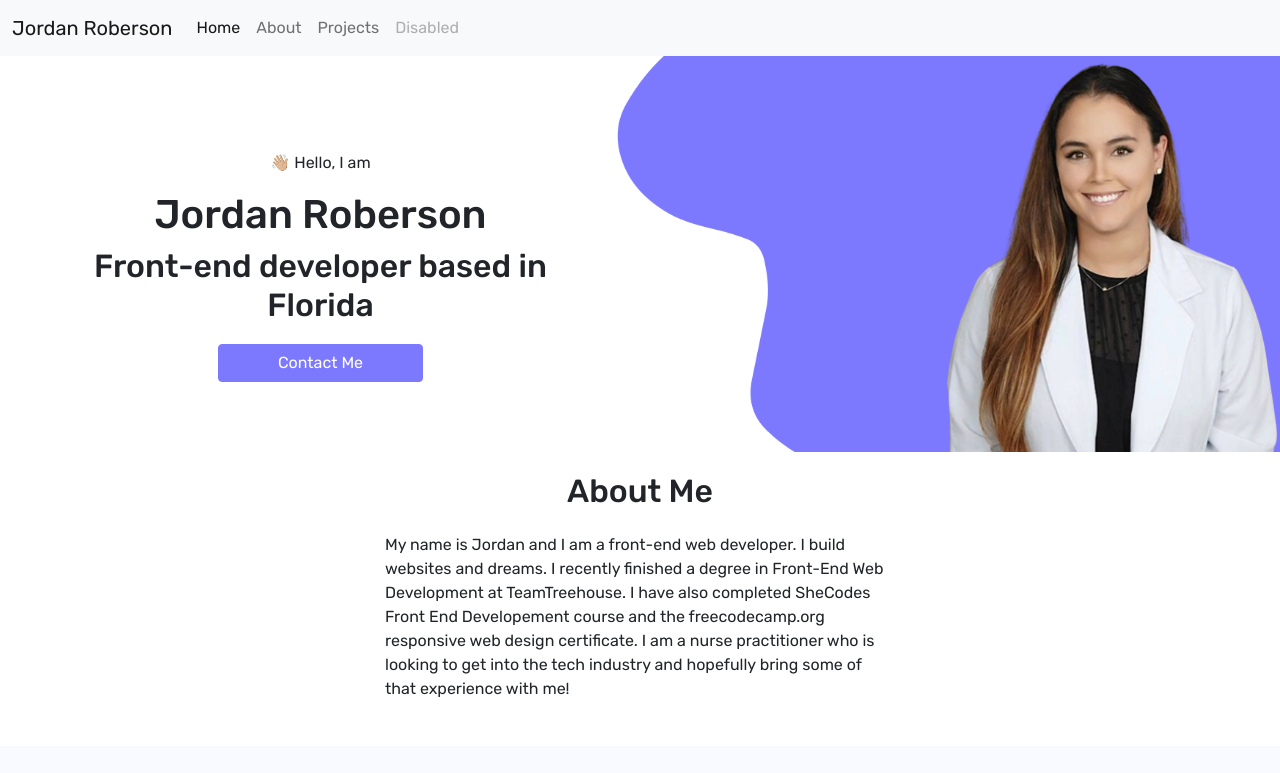
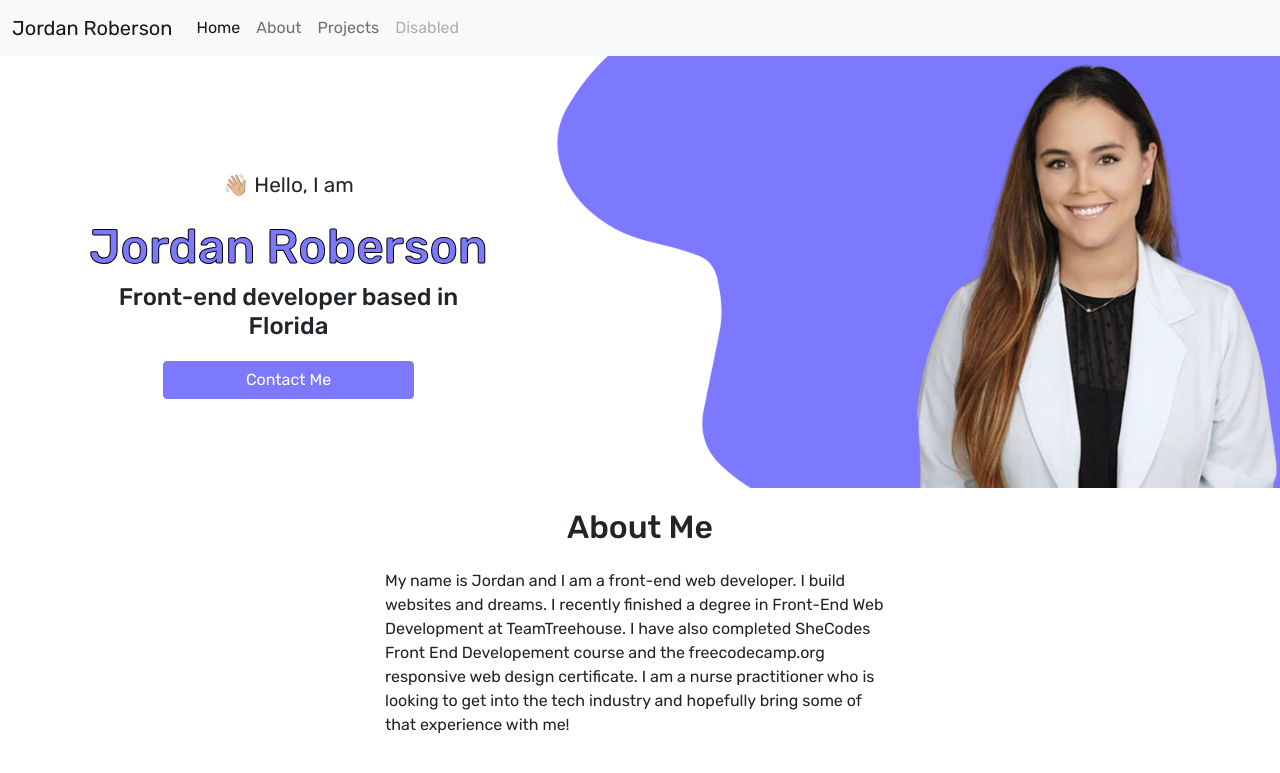
Before and after one commit to jordanroberson-codes/shecodes-portfolio, a plain HTML site: page index.html in a window 1280 px wide. Shown: the top 773 px of the page. Drawn offline with nearby package versions, Linux system fonts and the light colour scheme.

Commit message:
updated css

```diff
--- a/index.html
+++ b/index.html
@@ -40,7 +40,7 @@
       rel="stylesheet"
     />
     <!-- end of google fonts link -->
-    <title>Document</title>
+    <title>Jordan Roberson | Front End Web Developer</title>
   </head>
   <body>
     <!-- nav bar -->
--- a/src/style.css
+++ b/src/style.css
@@ -25,9 +25,20 @@ h2:hover {
   margin-bottom: 20px;
 }
 
+.intro-text {
+  padding: 15px;
+}
+
+.hero h1 {
+  font-size: 3rem;
+  color: #7c79ff;
+  -webkit-text-stroke: 1px black;
+}
+
 .hero h2 {
   margin-bottom: 20px;
   margin-top: 0px;
+  font-size: 1.5rem;
 }
 .hero h2:hover {
   border-bottom: none;
@@ -36,6 +47,7 @@ h2:hover {
 
 .hero p {
   margin-top: 25px;
+  font-size: 1.3rem;
 }
 
 .hero p,
@@ -148,9 +160,13 @@ ul.skills-odd {
     display: initial;
   }
 
+  .hero a {
+    width: 60%;
+  }
+
   .profile-pic {
     width: initial;
-    max-width: 55%;
+    max-width: 60%;
   }
 
   .intro-wrapper {
```
